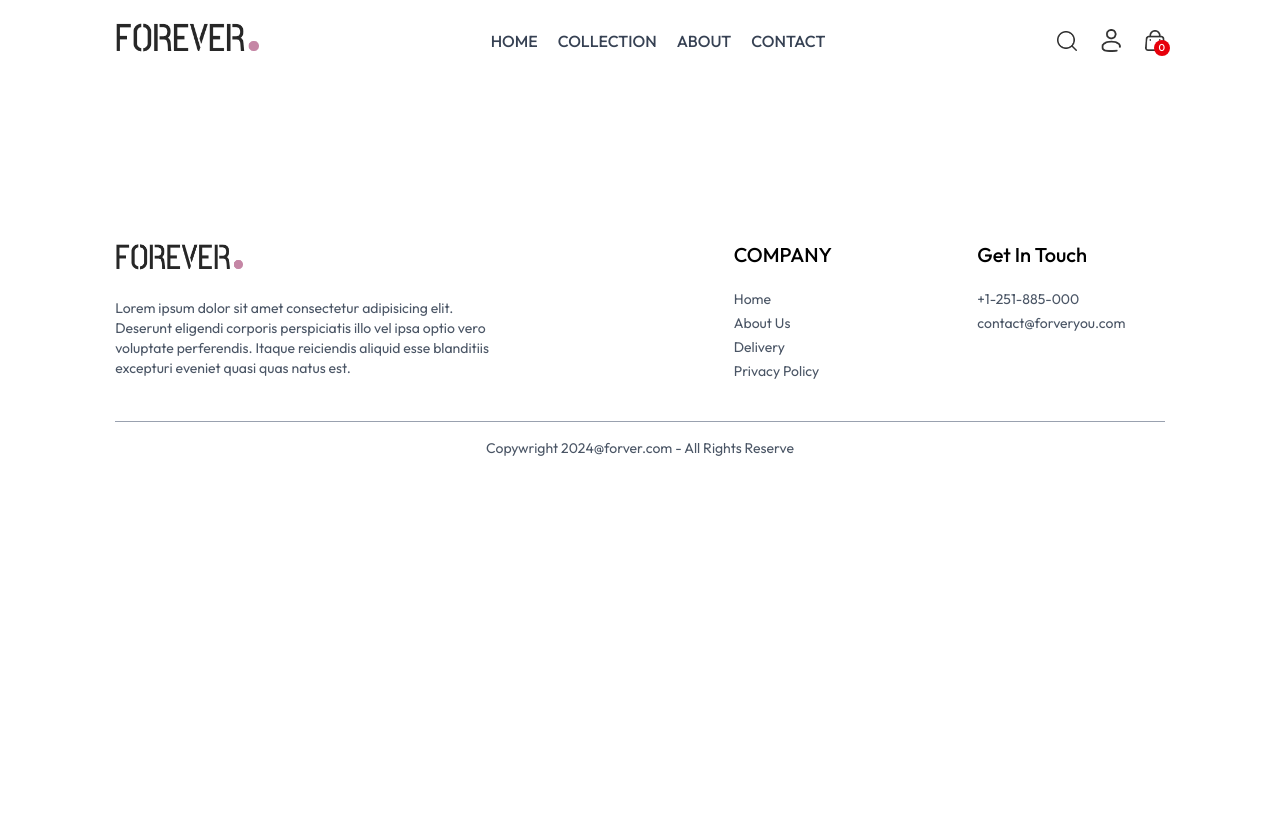
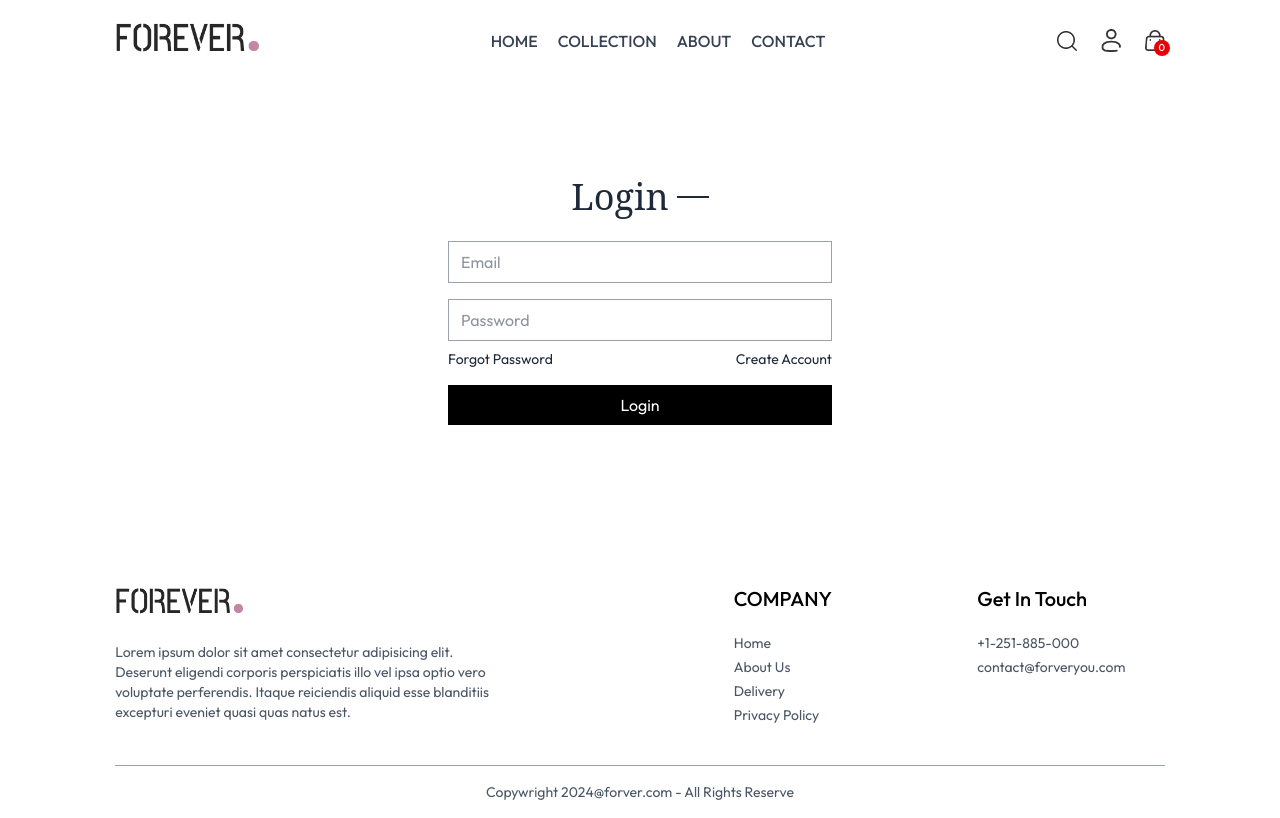
Before and after one commit to chrls97/ecommerce-app, a React app in the folder client/: page /login in a window 1280 px wide. Built offline with nearby package versions, Linux system fonts and the light colour scheme; the HTML template or start-up script is replaced by a standard one.

Commit message:
done on client-login ui

```diff
--- a/client/src/components/Navbar.jsx
+++ b/client/src/components/Navbar.jsx
@@ -39,7 +39,7 @@
         <img src={assets.search_icon} alt="Search" onClick={()=>setShowSearch(true)} className='w-5 cursor-pointer' />
 
         <div className='group relative'>
-          <img src={assets.profile_icon} alt="Profile" className='w-5 cursor-pointer' />
+          <Link to='/login'><img src={assets.profile_icon} alt="Profile" className='w-5 cursor-pointer' /></Link>
           <div className='group-hover:block hidden absolute dropdown-menu right-0 pt-4'>
             <div className='flex flex-col gap-2 w-36 py-3 px-5 bg-slate-100 text-gray-500 rounded'>
               <p className='cursor-pointer hover:text-black'>My Profile</p>
--- a/client/src/context/ShopContext.jsx
+++ b/client/src/context/ShopContext.jsx
@@ -55,6 +55,8 @@
     setCartItems(cartData)
   }
 
+
+  // show total products/item on cart
   const getCartCount = () => {
     let totalCount = 0;
 
@@ -81,6 +83,7 @@
     return totalCount;
   }
 
+  // update cart quantity
   const updateCartQty = async (productId, productSize, productQty) => {
     let cartData = structuredClone(cartItems)
 
@@ -89,6 +92,8 @@
     setCartItems(cartData)
   }
 
+
+  // get total cart amount
   const getCartAmount = () => {
     let totalAmount = 0;
 
--- a/client/src/pages/Login.jsx
+++ b/client/src/pages/Login.jsx
@@ -1,10 +1,41 @@
-import React from 'react'
+import React, { useState } from 'react'
 
 const Login = () => {
+
+
+  const [currentState, setCurrentState] = useState('Login');
+
+  const chargeCurrentState = () =>{
+    if(currentState === 'Sign up'){
+      setCurrentState('Login')
+    }else{
+      setCurrentState('Sign up')
+    }
+  }
+
+  const onSubmitHandler = (e) => {
+    e.preventDefault();
+  }
+
   return (
-    <div>
-
-    </div>
+    <form onSubmit={()=>onSubmitHandler(e)} className='flex flex-col items-center w-[90%] sm:max-w-96 m-auto mt-14 gap-4 text-gray-800'>
+      <div className='inline-flex items-center gap-2 mb-2 mt-10'>
+        <p className='prata-regular text-4xl'>{currentState}</p>
+        <hr className='border-none h-[1.5px] w-8 bg-gray-800'/>
+      </div>
+      {currentState === 'Login' ? '' :<input type="text" className='w-full px-3 py-2 border border-gray-400' placeholder='Name' required /> }
+      <input type="email" className='w-full px-3 py-2 border border-gray-400' placeholder='Email' required/>
+      <input type="password" className='w-full px-3 py-2 border border-gray-400' placeholder='Password' required/>
+      <div className='w-full flex justify-between text-sm mt-[-8px] '>
+        <p className='cursor-pointer hover:text-red-500 transition ease-in-out duration-200'>Forgot Password</p>
+        {
+          currentState === 'Login'
+          ? <p onClick={()=>chargeCurrentState()} className='cursor-pointer hover:text-blue-500 transition ease-in-out duration-200'>Create Account</p>
+          : <p onClick={()=>chargeCurrentState()} className='cursor-pointer hover:text-blue-500 transition ease-in-out duration-200'>Login Here</p>
+        }
+      </div>
+      <button className='bg-black text-white w-full py-2 cursor-pointer'>{currentState}</button>
+    </form>
   )
 }
 
```
